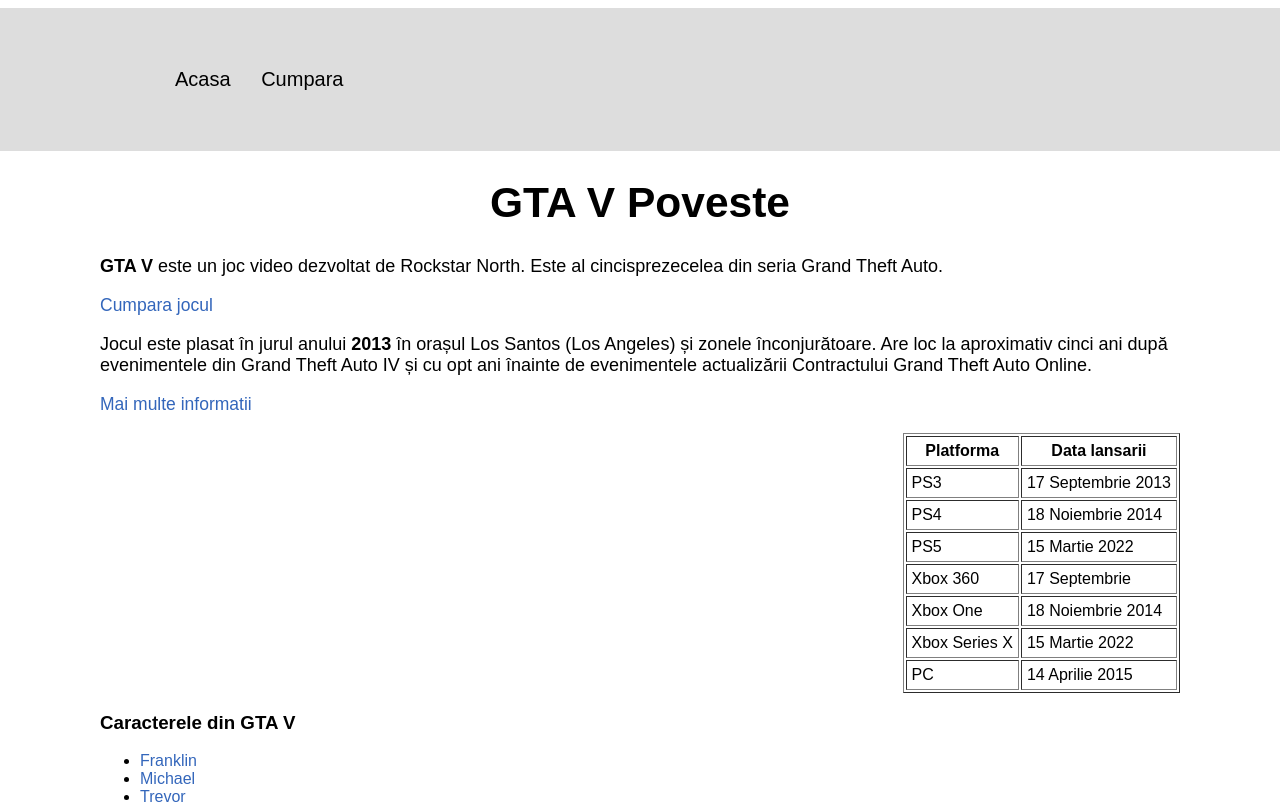
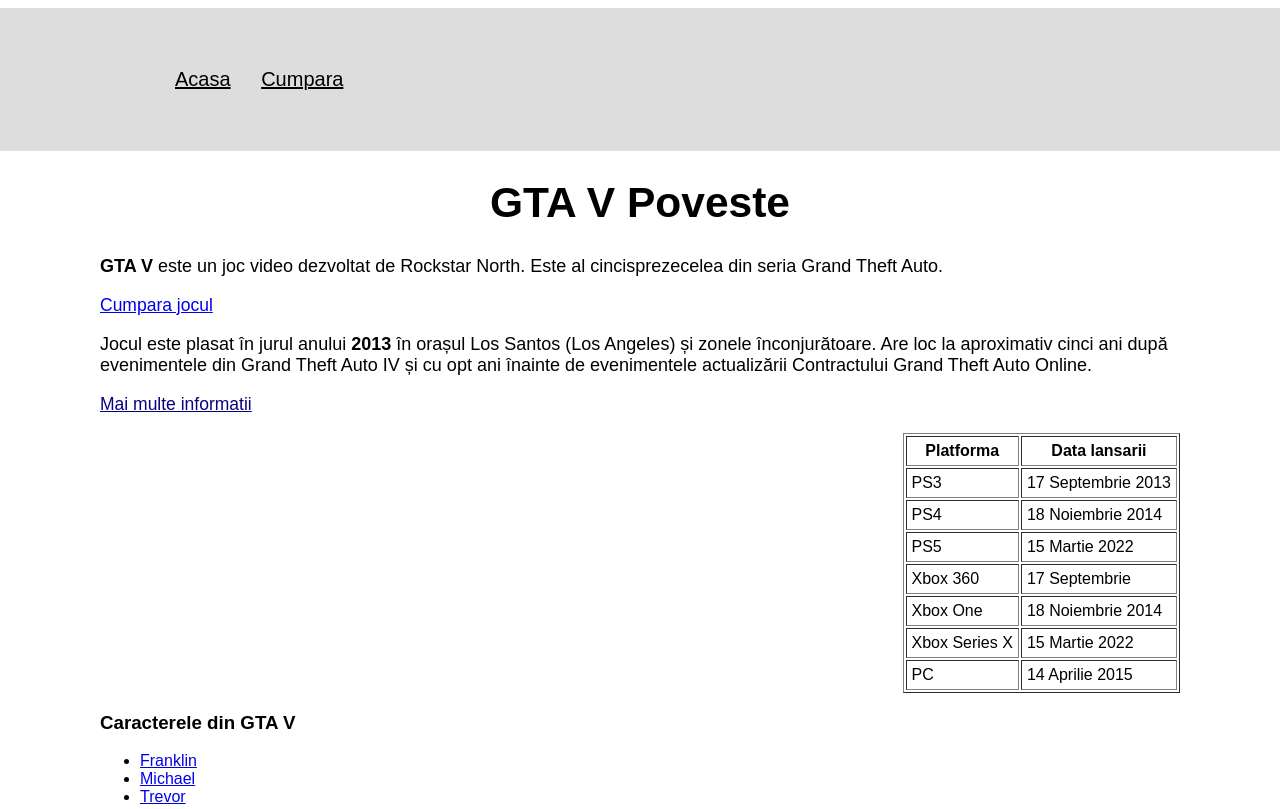
Before and after one commit to Andy19797/gtawiki, a plain HTML site: page index.html in a window 1280 px wide. Shown: the top 809 px of the page. Drawn offline with Linux system fonts and the light colour scheme.

Commit message:
Update index.html

```diff
--- a/index.html
+++ b/index.html
@@ -27,19 +27,19 @@
             Jocul este plasat în jurul anului <b>2013</b> în orașul Los Santos (Los Angeles) și zonele înconjurătoare. Are loc la aproximativ cinci ani după evenimentele din Grand Theft Auto IV și cu opt ani înainte de evenimentele actualizării Contractului Grand Theft Auto Online.
         </p>
         <style>
-            a:link, a:visited {
+            .speciallink {
               color: rgb(51,102,187);
               text-align: center;
               text-decoration: none;
               display: inline-block;
             }
 
-            a:hover, a:active {
+            .speciallink {
               color: rgb(11,0,128);
               text-decoration: underline;
             }
         </style>
-        <a href="https://gta.fandom.com/wiki/Grand_Theft_Auto_V" style="font-size: 17.5px;" target="_blank">Mai multe informatii</a>
+        <a href="https://gta.fandom.com/wiki/Grand_Theft_Auto_V" style="font-size: 17.5px;" target="_blank" class="speciallink">Mai multe informatii</a>
         <br></br>
         <style>
             th, td {
```
